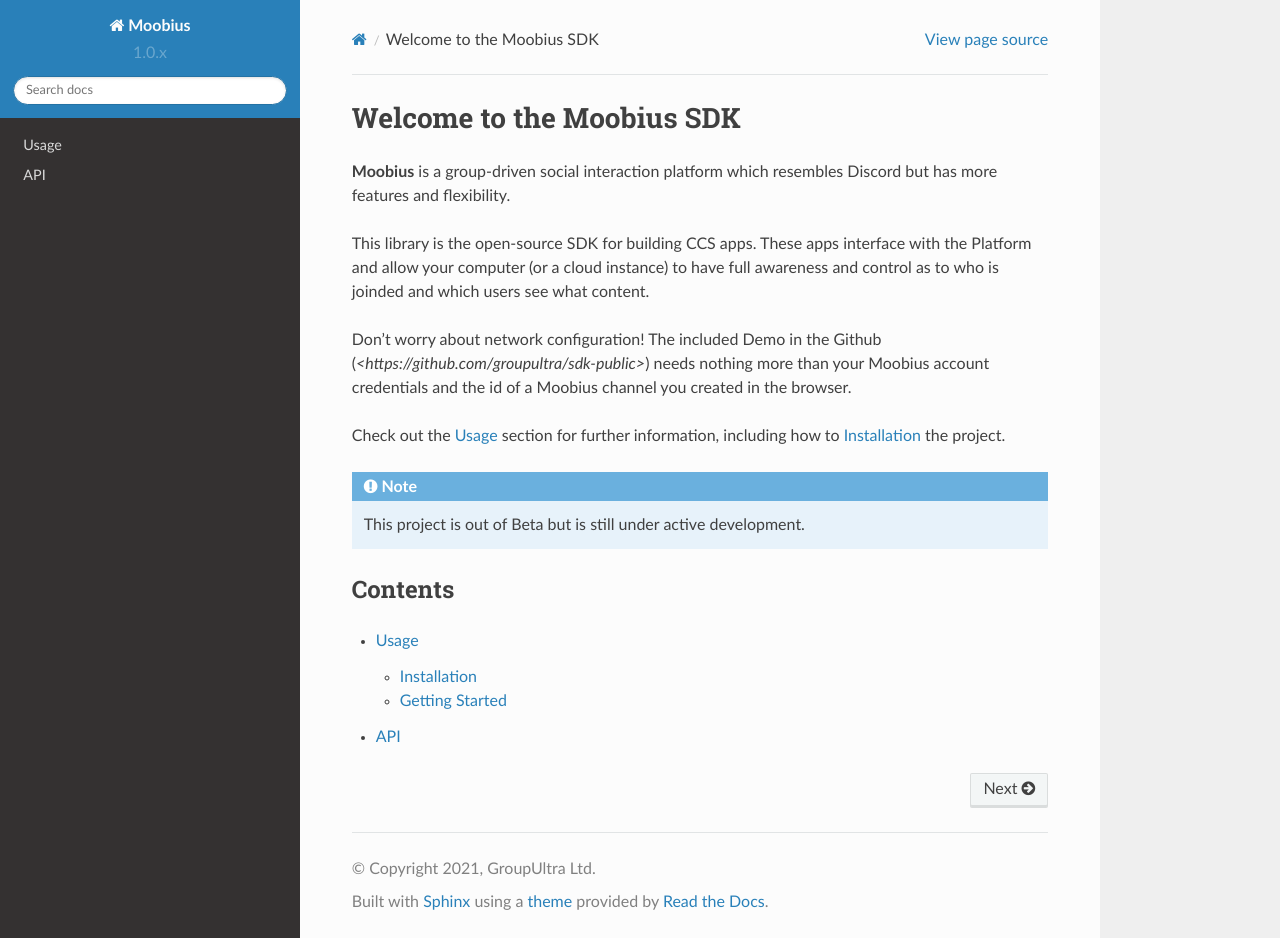
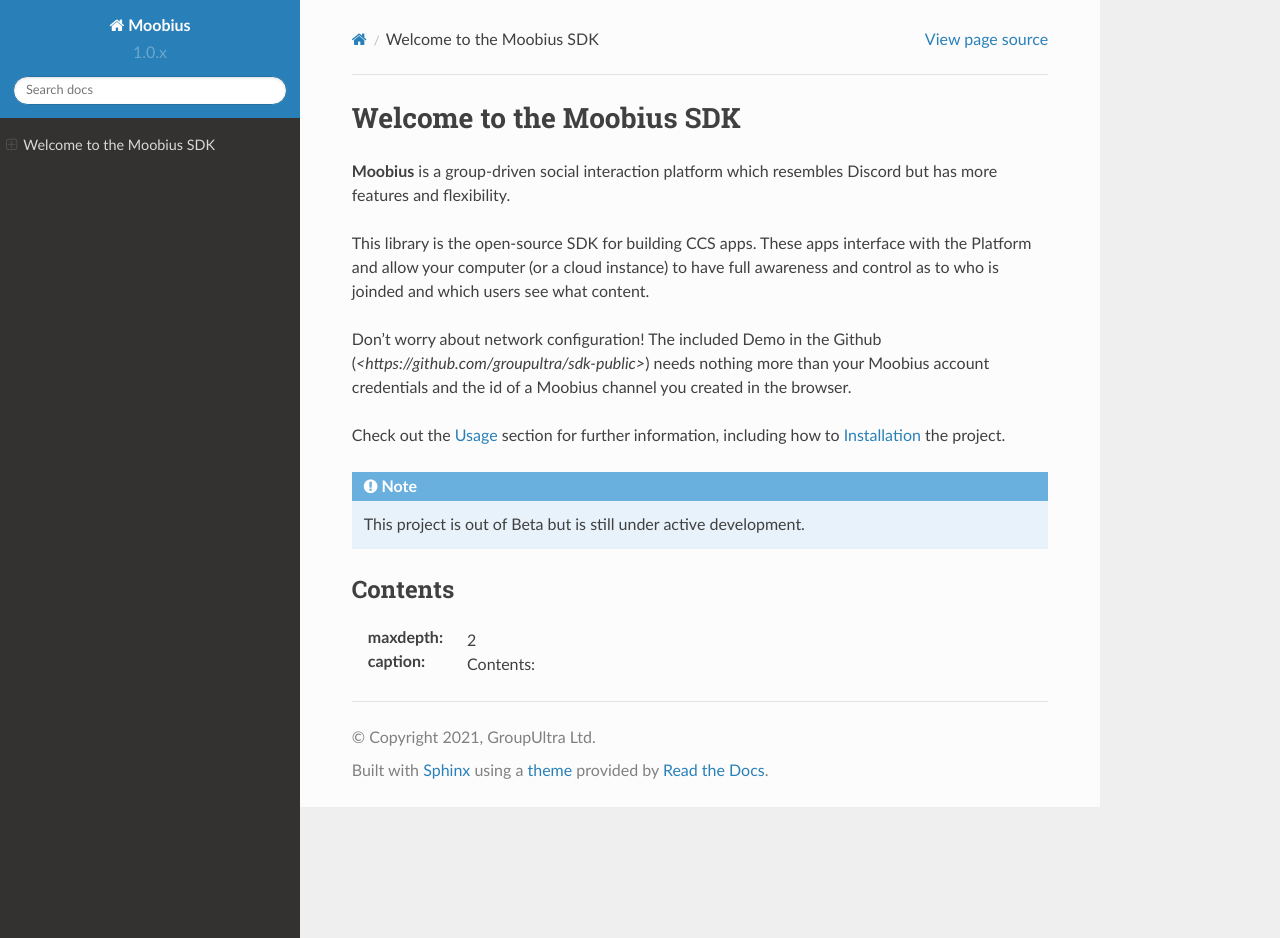
Before and after one commit to groupultra/sdk-public, a Sphinx documentation site: the page built from docs/source/index.rst, in a window 1280 px wide and 938 px high. Built offline with Sphinx 7.4.7 and the Read the Docs theme 2.0.0, drawn with Linux system fonts in a browser that asks for light colours.

Commit message:
Read the docs debugging.

```diff
--- a/docs/source/index.rst
+++ b/docs/source/index.rst
@@ -18,6 +18,5 @@
 --------
 
 .. toctree::
-
-   usage
-   api
+:maxdepth: 2
+:caption: Contents:
```
Also changed, not shown: docs/source/modules.rst (added, +8 -0 lines), docs/source/moobius.rst (added, +29 -0 lines), docs/source/setup.rst (added, +7 -0 lines).
